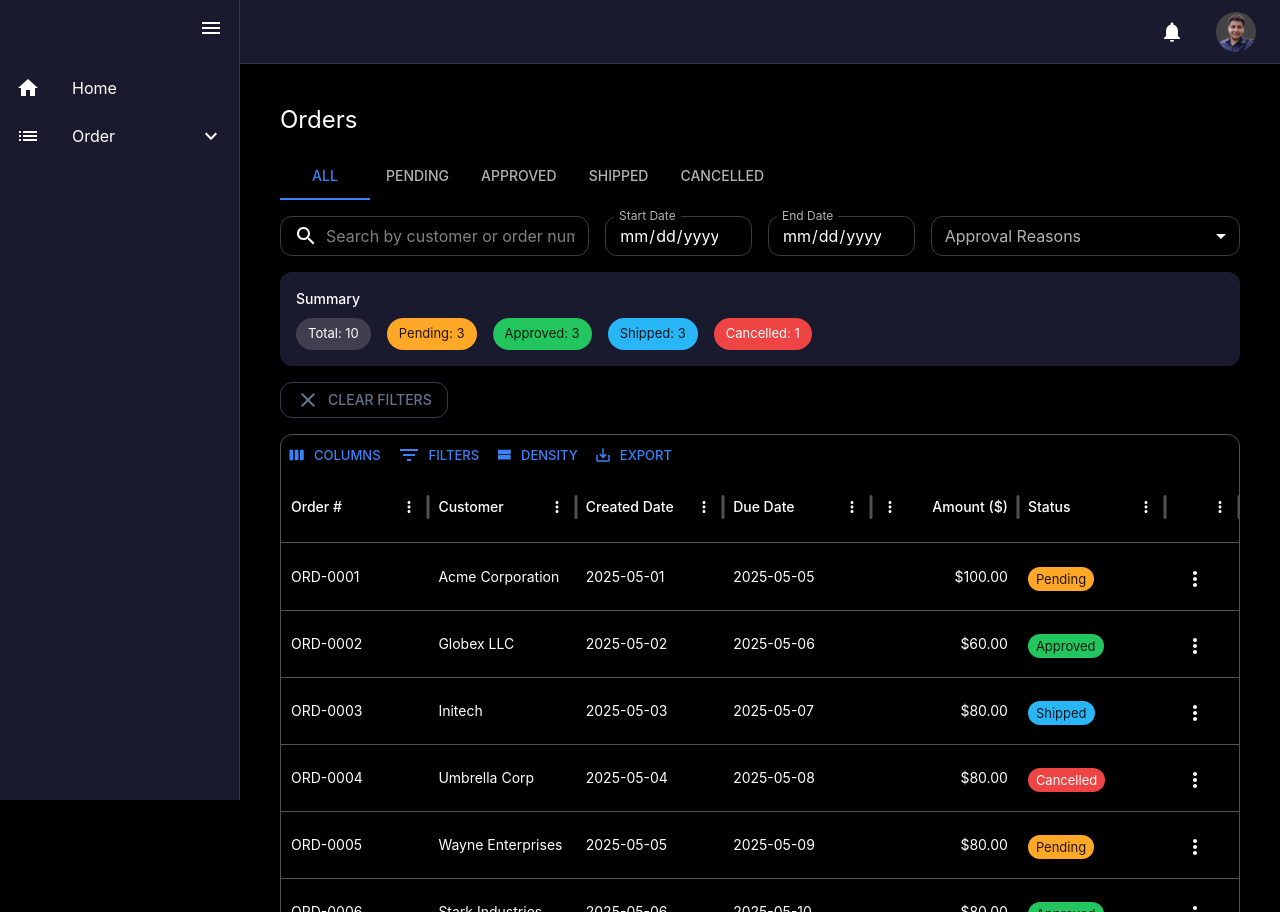
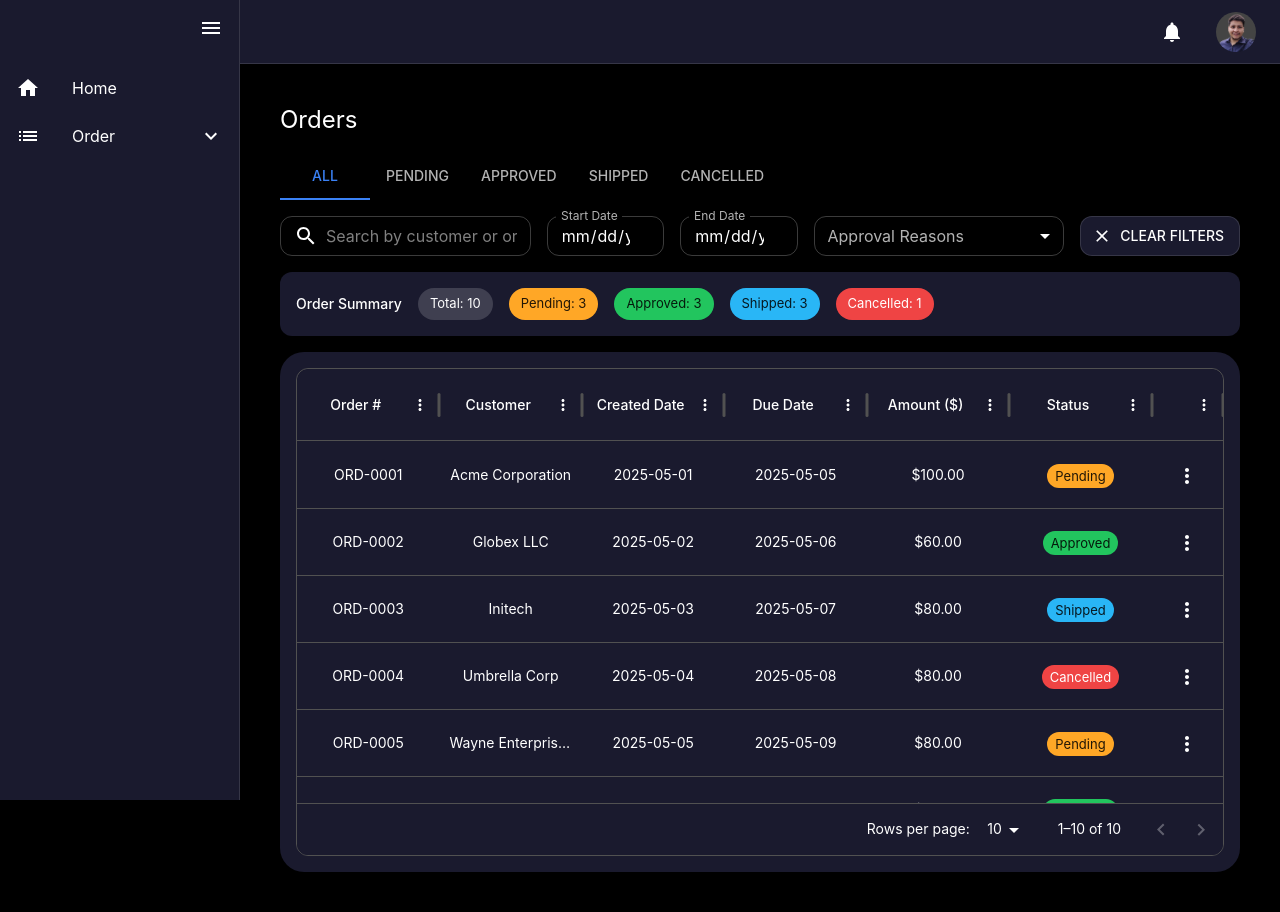
Before and after one commit to Rohit-gi/order-dashboard, a Next.js app: page /order/list in a window 1280 px wide. Built offline with nearby package versions, Linux system fonts and the light colour scheme.

Commit message:
Updated list/page

```diff
--- a/app/order/list/page.tsx
+++ b/app/order/list/page.tsx
@@ -1,8 +1,7 @@
-// app/order/list/page.tsx
 "use client";
 
 import { useEffect, useMemo, useState } from "react";
-import { Box, Button, Typography } from "@mui/material";
+import { Box, Typography } from "@mui/material";
 import { DataGrid, GridToolbar } from "@mui/x-data-grid";
 import { useRouter } from "next/navigation";
 import { Order, ReasonCode } from "@/types/order";
@@ -10,7 +9,6 @@ import { fetchOrders } from "@/lib/orders";
 import { getOrderColumns } from "@/components/getOrderColumns";
 import OrderFilters from "@/components/OrderFilters";
 import OrderSummary from "@/components/OrderSummary";
-import ClearIcon from "@mui/icons-material/Clear";
 
 export default function OrderListPage() {
   const [orders, setOrders] = useState<Order[]>([]);
@@ -22,8 +20,6 @@ export default function OrderListPage() {
   const [reasonCodes, setReasonCodes] = useState<ReasonCode[]>([]);
   const [startDate, setStartDate] = useState<string>("");
   const [endDate, setEndDate] = useState<string>("");
-  const [pageSize, setPageSize] = useState<number>(10);
-
   const [paginationModel, setPaginationModel] = useState({
     page: 0,
     pageSize: 10,
@@ -40,35 +36,35 @@ export default function OrderListPage() {
     load();
   }, []);
 
-  const handleView = (id: string) => {
-    router.push(`/order/${id}`);
-  };
+  const handleView = (id: string) => router.push(`/order/${id}`);
+  const handleDelete = (id: string) =>
+    setOrders((prev) => prev.filter((o) => o.orderNumber !== id));
 
-  const handleDelete = (id: string) => {
-    setOrders((prev) => prev.filter((order) => order.orderNumber !== id));
+  const handleClearFilters = () => {
+    setSearchQuery("");
+    setStatusFilter("All");
+    setReasonCodes([]);
+    setStartDate("");
+    setEndDate("");
   };
 
   const filteredOrders = useMemo(() => {
     return orders
-      .filter((order) => !!order.orderNumber) // ✅ ensure valid ID for DataGrid
-      .filter((order) => {
+      .filter((o) => !!o.orderNumber)
+      .filter((o) => {
         const matchesStatus =
-          statusFilter === "All" || order.status === statusFilter;
-
+          statusFilter === "All" || o.status === statusFilter;
         const matchesSearch =
-          order.customer.toLowerCase().includes(searchQuery.toLowerCase()) ||
-          order.orderNumber.toLowerCase().includes(searchQuery.toLowerCase());
-
-        const orderDate = order.transactionDate?.split("T")[0] || "";
+          o.customer.toLowerCase().includes(searchQuery.toLowerCase()) ||
+          o.orderNumber.toLowerCase().includes(searchQuery.toLowerCase());
+        const orderDate = o.transactionDate?.split("T")[0] || "";
         const inStartRange = !startDate || orderDate >= startDate;
         const inEndRange = !endDate || orderDate <= endDate;
-
         const matchesReason =
           reasonCodes.length === 0 ||
-          order.pendingApprovalReasonCode?.some((code) =>
+          o.pendingApprovalReasonCode?.some((code) =>
             reasonCodes.includes(code)
           );
-
         return (
           matchesStatus &&
           matchesSearch &&
@@ -81,27 +77,19 @@ export default function OrderListPage() {
 
   const pagedOrders = useMemo(() => {
     const start = paginationModel.page * paginationModel.pageSize;
-    const end = start + paginationModel.pageSize;
-    return filteredOrders.slice(start, end);
+    return filteredOrders.slice(start, start + paginationModel.pageSize);
   }, [filteredOrders, paginationModel]);
 
-  const summary = useMemo(() => {
-    return {
+  const summary = useMemo(
+    () => ({
       total: filteredOrders.length,
       Pending: filteredOrders.filter((o) => o.status === "Pending").length,
       Approved: filteredOrders.filter((o) => o.status === "Approved").length,
       Shipped: filteredOrders.filter((o) => o.status === "Shipped").length,
       Cancelled: filteredOrders.filter((o) => o.status === "Cancelled").length,
-    };
-  }, [filteredOrders]);
-
-  const handleClearFilters = () => {
-    setSearchQuery("");
-    setStatusFilter("All");
-    setReasonCodes([]);
-    setStartDate("");
-    setEndDate("");
-  };
+    }),
+    [filteredOrders]
+  );
 
   return (
     <Box
@@ -122,22 +110,35 @@ export default function OrderListPage() {
         setEndDate={setEndDate}
         reasonCodes={reasonCodes}
         setReasonCodes={setReasonCodes}
+        onClearFilters={handleClearFilters}
       />
 
       <OrderSummary summary={summary} />
 
-      <Button
-        variant="outlined"
-        color="secondary"
-        onClick={handleClearFilters}
-        sx={{ mb: 2, alignSelf: "flex-start" }}
+      <Box
+        sx={{
+          flexGrow: 1,
+          minHeight: 0,
+          height: 600, width: '100%',
+          p: 2,
+          borderRadius: 2,
+          bgcolor: "background.paper",
+        }}
       >
-        <ClearIcon sx={{ mr: 1 }} />
-        Clear Filters
-      </Button>
-
-      <Box sx={{ flexGrow: 1, minHeight: 0 }}>
         <DataGrid<Order>
+          sx={{
+            '--DataGrid-containerBackground': 'background.paper',
+            bgcolor: "background.paper",
+            "& .MuiDataGrid-toolbarContainer": {
+              bgcolor: "background.paper",
+            },
+            "& .MuiDataGrid-columnHeaders": {
+              bgcolor: "background.paper",
+            },
+            "& .MuiDataGrid-footerContainer": {
+              bgcolor: "background.paper",
+            },
+          }}
           rows={pagedOrders}
           pagination
           paginationMode="client"
@@ -148,9 +149,7 @@ export default function OrderListPage() {
           loading={loading}
           disableRowSelectionOnClick
           density="comfortable"
-          autoHeight
           pageSizeOptions={[5, 10, 20]}
-          slots={{ toolbar: GridToolbar }}
         />
       </Box>
     </Box>
--- a/components/OrderFilters.tsx
+++ b/components/OrderFilters.tsx
@@ -5,37 +5,146 @@ import {
   MenuItem,
   Tabs,
   Tab,
-} from '@mui/material';
-import SearchIcon from '@mui/icons-material/Search';
-import { Order, ReasonCode } from '@/types/order';
+  Box,
+  Button,
+} from "@mui/material";
+import SearchIcon from "@mui/icons-material/Search";
+import ClearIcon from "@mui/icons-material/Clear";
+import { Order, ReasonCode } from "@/types/order";
+import assert from "node:assert";
 
-const statusTabs: (Order['status'] | 'All')[] = [
-  'All',
-  'Pending',
-  'Approved',
-  'Shipped',
-  'Cancelled',
+const statusTabs: (Order["status"] | "All")[] = [
+  "All",
+  "Pending",
+  "Approved",
+  "Shipped",
+  "Cancelled",
 ];
 
 const reasonCodeOptions: ReasonCode[] = [
-  'PRICE_DISCREPANCY',
-  'CREDIT_HOLD',
-  'STOCK_SHORTAGE',
-  'CUSTOMER_REQUEST',
+  "PRICE_DISCREPANCY",
+  "CREDIT_HOLD",
+  "STOCK_SHORTAGE",
+  "CUSTOMER_REQUEST",
 ];
 
-interface OrderFiltersProps {
-  statusFilter: Order['status'] | 'All';
-  setStatusFilter: (value: Order['status'] | 'All') => void;
+export interface OrderFiltersProps {
+  statusFilter: Order["status"] | "All";
+  setStatusFilter: (status: Order["status"] | "All") => void;
   searchQuery: string;
-  setSearchQuery: (value: string) => void;
+  setSearchQuery: (query: string) => void;
   startDate: string;
-  setStartDate: (value: string) => void;
+  setStartDate: (date: string) => void;
   endDate: string;
-  setEndDate: (value: string) => void;
+  setEndDate: (date: string) => void;
   reasonCodes: ReasonCode[];
-  setReasonCodes: (value: ReasonCode[]) => void;
+  setReasonCodes: (codes: ReasonCode[]) => void;
+  onClearFilters: () => void;
 }
+
+// export default function OrderFilters({
+//   statusFilter,
+//   setStatusFilter,
+//   searchQuery,
+//   setSearchQuery,
+//   startDate,
+//   setStartDate,
+//   endDate,
+//   setEndDate,
+//   reasonCodes,
+//   setReasonCodes,
+//   onClearFilters,
+// }: OrderFiltersProps) {
+//   return (
+//     <>
+//       <Tabs
+//         value={statusFilter}
+//         onChange={(_, val) => setStatusFilter(val)}
+//         variant="scrollable"
+//         scrollButtons="auto"
+//         sx={{ mb: 2 }}
+//       >
+//         {statusTabs.map((s) => (
+//           <Tab key={s} label={s} value={s} />
+//         ))}
+//       </Tabs>
+
+//       <Grid container spacing={2} mb={2}>
+//         <Grid item xs={12} md={4}>
+//           <TextField
+//             fullWidth
+//             value={searchQuery}
+//             onChange={(e) => setSearchQuery(e.target.value)}
+//             placeholder="Search by customer or order number"
+//             size="small"
+//             InputProps={{
+//               startAdornment: (
+//                 <InputAdornment position="start">
+//                   <SearchIcon />
+//                 </InputAdornment>
+//               ),
+//             }}
+//           />
+//         </Grid>
+
+//         <Grid item xs={6} md={2}>
+//           <TextField
+//             fullWidth
+//             size="small"
+//             type="date"
+//             label="Start Date"
+//             value={startDate}
+//             onChange={(e) => setStartDate(e.target.value)}
+//             InputLabelProps={{ shrink: true }}
+//           />
+//         </Grid>
+
+//         <Grid item xs={6} md={2}>
+//           <TextField
+//             fullWidth
+//             size="small"
+//             type="date"
+//             label="End Date"
+//             value={endDate}
+//             onChange={(e) => setEndDate(e.target.value)}
+//             InputLabelProps={{ shrink: true }}
+//           />
+//         </Grid>
+
+//         <Grid item xs={12} md={4}>
+//           <TextField
+//             fullWidth
+//             select
+//             size="small"
+//             label="Approval Reasons"
+//             SelectProps={{ multiple: true }}
+//             value={reasonCodes}
+//             onChange={(e) =>
+//               setReasonCodes(e.target.value as unknown as ReasonCode[])
+//             }
+//           >
+//             {reasonCodeOptions.map((code) => (
+//               <MenuItem key={code} value={code}>
+//                 {code.replace(/_/g, ' ')}
+//               </MenuItem>
+//             ))}
+//           </TextField>
+//         </Grid>
+//       </Grid>
+
+//       <Box sx={{ display: 'flex', justifyContent: 'flex-end', mb: 2 }}>
+//         <Button
+//           variant="outlined"
+//           color="secondary"
+//           onClick={onClearFilters}
+//           startIcon={<ClearIcon />}
+//         >
+//           Clear Filters
+//         </Button>
+//       </Box>
+//     </>
+//   );
+// }
 
 export default function OrderFilters({
   statusFilter,
@@ -48,6 +157,7 @@ export default function OrderFilters({
   setEndDate,
   reasonCodes,
   setReasonCodes,
+  onClearFilters,
 }: OrderFiltersProps) {
   return (
     <>
@@ -63,7 +173,19 @@ export default function OrderFilters({
         ))}
       </Tabs>
 
-      <Grid container spacing={2} mb={2}>
+      {/* Filters + Clear Button Side-by-Side */}
+      <Box
+        sx={{
+          display: "flex",
+          flexDirection: { xs: "column", md: "row" },
+          gap: 2,
+          alignItems: "flex-start",
+          justifyContent: "space-between",
+          mb: 2,
+        }}
+      >
+        {/* Filters Grid */}
+        <Grid container spacing={2} flex={1}>
           <Grid item xs={12} md={4}>
             <TextField
               fullWidth
@@ -119,12 +241,35 @@ export default function OrderFilters({
             >
               {reasonCodeOptions.map((code) => (
                 <MenuItem key={code} value={code}>
-                {code.replace(/_/g, ' ')}
+                  {code.replace(/_/g, " ")}
                 </MenuItem>
               ))}
             </TextField>
           </Grid>
         </Grid>
+
+        {/* Clear Button */}
+        <Box sx={{ whiteSpace: "nowrap" }}>
+          <Button
+            variant="outlined"
+            color="secondary"
+            onClick={onClearFilters}
+            startIcon={<ClearIcon />}
+            sx={{
+              mt: { xs: 2, md: 0 },
+              height: "40px",
+              backgroundColor: "background.paper",
+              borderColor: "divider",
+              color: "text.primary",
+              "&:hover": {
+                backgroundColor: "background.default",
+              },
+            }}
+          >
+            Clear Filters
+          </Button>
+        </Box>
+      </Box>
     </>
   );
 }
--- a/components/OrderSummary.tsx
+++ b/components/OrderSummary.tsx
@@ -1,4 +1,4 @@
-import { Box, Chip, Paper, Typography } from '@mui/material';
+import { Box, Chip, Paper, Typography } from "@mui/material";
 
 interface SummaryProps {
   summary: {
@@ -13,8 +13,10 @@ interface SummaryProps {
 export default function OrderSummary({ summary }: SummaryProps) {
   return (
     <Paper elevation={0} sx={{ p: 2, mb: 2 }}>
-      <Typography variant="subtitle2">Summary</Typography>
-      <Box display="flex" flexWrap="wrap" gap={2} mt={1}>
+      <Box display="flex" alignItems="center" flexWrap="wrap" gap={2}>
+        <Typography variant="subtitle2" sx={{ minWidth: 100 }}>
+          Order Summary
+        </Typography>
         <Chip label={`Total: ${summary.total}`} />
         <Chip color="warning" label={`Pending: ${summary.Pending}`} />
         <Chip color="success" label={`Approved: ${summary.Approved}`} />
```
Also changed, not shown: components/HistoryPanel.tsx (+17 -10 lines), components/getOrderColumns.tsx (+17 -0 lines). Lines whose indentation alone changed are shown as unchanged.
